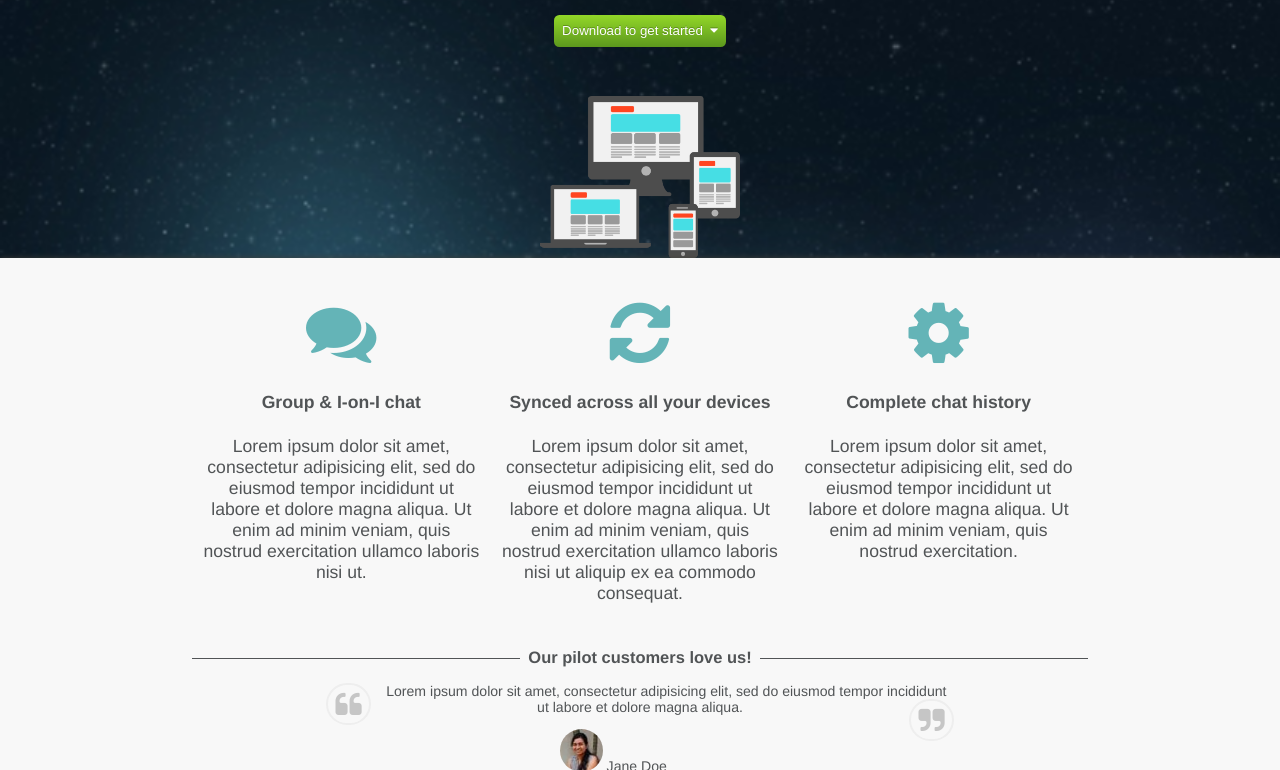
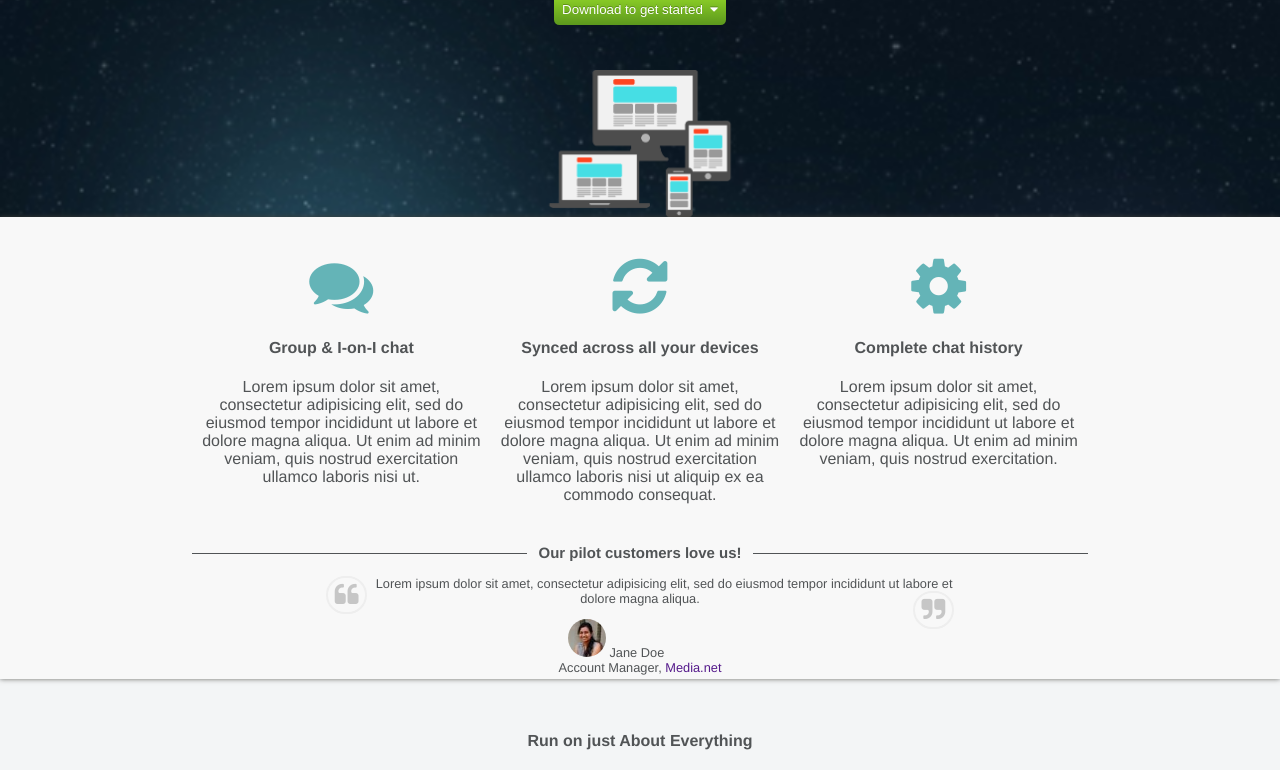
Before and after one commit to shivangidas/gotoApp, a plain HTML site: page index.html in a window 1280 px wide. Shown: the part 205-975 px from the top of the page. Drawn offline with Linux system fonts and the light colour scheme.

Commit message:
Add files via upload

```diff
--- a/index.css
+++ b/index.css
@@ -24,7 +24,7 @@ li {
   padding: 0.625em 0.1em;
   /* 10/16 = 0.625*/
 }
-p{
+p {
   padding: 0 0.625em;
 }
 footer {
@@ -53,22 +53,20 @@ nav {
 a {
   text-decoration: none;
 }
- header h1, header h4, header a{
+header h1, header h4, header a {
   color: rgba(255, 255, 255, 0.81);
 }
 header h1, header h4 {
   text-shadow: 0 0 8px rgba(0, 0, 0, 0.91);
 }
-
-footer, footer a{
+footer, footer a {
   color: rgba(0, 0, 0, 0.55);
   font-size: small;
 }
 i {
   color: grey;
 }
-
-.small{
+.small {
   font-size: small;
 }
 .left {
@@ -78,108 +76,7 @@ i {
   float: right;
 }
 
-/*************************************************/
-.contento {
-  margin: 0 5%;
-}
-@media screen and (min-width: 600px) {
-  .contento {
-    margin: 0 10%;
-  }
-}
-@media screen and (min-width: 900px) {
-  .contento {
-    margin: 0 12%;
-  }
-}
-@media screen and (min-width: 1200px) {
-  .contento {
-    margin: 0 15%;
-  }
-}
-
-/**********************************************************/
-
-.row::after {
-  content: "";
-  clear: both;
-  display: block;
-}
-[class*="col-"] {
-  float: left;
-  padding: 0.3em 0;
-}
-
-/* For mobile phones: */
-
-[class*="col-"] {
-  width: 100%;
-}
-
-@media only screen and (min-width: 800px) {
-  /* For desktop: */
-  .col-1 {
-    width: 8.33%;
-  }
-  .col-2 {
-    width: 16.66%;
-  }
-  .col-3 {
-    width: 25%;
-  }
-  .col-4 {
-    width: 33.33%;
-  }
-  .col-5 {
-    width: 41.66%;
-  }
-  .col-6 {
-    width: 50%;
-  }
-  .col-7 {
-    width: 58.33%;
-  }
-  .col-8 {
-    width: 66.66%;
-  }
-  .col-9 {
-    width: 75%;
-  }
-  .col-10 {
-    width: 83.33%;
-  }
-  .col-11 {
-    width: 91.66%;
-  }
-  .col-12 {
-    width: 100%;
-  }
-}
-/*****************************************************/
-@media only screen and (min-width: 300px) {
-  /* For large phones and desktop: */
-  /*Grid of 5*/
-  .col-i-2 {
-    width: 20%;
-  }
-  h3{
-  overflow: hidden;
-  }
-  h3:before, h3:after {
-    content: "";
-    display: inline-block;
-    width: 50%;
-    margin: 0 .5em 0 -55%;
-    vertical-align: middle;
-    border-bottom: 1px solid;
-  }
-  h3:after {
-    margin: 0 -55% 0 .5em;
-  }
-}
-
-
-/*******************************************************************/
+/******************************Button action*************************************/
 
 .btn-green {
   position: relative;
@@ -222,12 +119,11 @@ i {
   left: 50%;
   margin-left: -7.25em;
   opacity: 0;
-  transition: opacity 1s;
-  -webkit-transition: opacity 1s;
-  -moz-transition: opacity 1s;
-  -o-transition: opacity 1s;
+  transition: opacity 0.5s;
+  -webkit-transition: opacity 0.5s;
+  -moz-transition: opacity 0.5s;
+  -o-transition: opacity 0.5s;
 }
-
 .btn-green .btn-menu::after {
   content: "";
   position: absolute;
@@ -238,11 +134,12 @@ i {
   border-style: solid;
   border-color: transparent transparent white transparent;
 }
-.btn-green:hover .btn-menu{
+.btn-green:hover .btn-menu {
   opacity: 1;
--webkit-transition: opacity 1s;
-  -moz-transition: opacity 1s;
-  -o-transition: opacity 1s;
+  transition: opacity 0.5s;
+  -webkit-transition: opacity 0.5s;
+  -moz-transition: opacity 0.5s;
+  -o-transition: opacity 0.5s;
 }
 .btn-menu ul li:hover {
   background-color: rgba(113, 103, 103, 0.26);
@@ -254,42 +151,44 @@ i {
   text-align: left;
 }
 
-/**********************************************************************/
+/********************************General**************************************/
 
 .mainContent {
   box-shadow: 0 0 0.3125em rgba(68, 66, 58, 0.84);
+  -webkit-box-shadow: 0 0 0.3125em rgba(68, 66, 58, 0.84);
+  -moz-box-shadow: 0 0 0.3125em rgba(68, 66, 58, 0.84);
   color: #515456;
   padding-top: 2em;
   background-color: rgba(169, 169, 169, 0.08);
 }
 .mainContent .col-4 i {
   color: #64b4b7;
-  transition:transform .2s ease-out;
-  transition:-ms-transform .2s ease-out;
-  -webkit-transition:-webkit-transform .2s ease-out;
-  -moz-transition:-moz-transform .2s ease-out;
-  -o-transition:-o-transform .2s ease-out;
+  transition: transform .2s ease-out;
+  transition: -ms-transform .2s ease-out;
+  -webkit-transition: -webkit-transform .2s ease-out;
+  -moz-transition: -moz-transform .2s ease-out;
+  -o-transition: -o-transform .2s ease-out;
 }
-.mainContent .col-4 i:hover{
+.mainContent .col-4 i:hover {
   transform: scale(1.3);
   -webkit-transform: scale(1.3);
   -moz-transform: scale(1.3);
   -o-transform: scale(1.3);
   -ms-transform: scale(1.3);
 }
-.mainContent article i{
+.mainContent article i {
   color: rgba(128, 128, 128, 0.42);
   border-radius: 2em;
   -webkit-border-radius: 2em;
   -moz-border-radius: 2em;
 }
-.customerSection{
-  font-size:80%;
+.customerSection {
+  font-size: 80%;
 }
-.customer{
+.customer {
   margin-top: 1em;
 }
-.customer img{
+.customer img {
   height: 3em;
   width: 3em;
   max-width: 100%;
@@ -303,33 +202,126 @@ i {
   background-color: rgba(164, 176, 185, 0.13);
 }
 
-/**********************/
+/***************************Centering content**********************/
+
+.contento {
+  margin: 0 5%;
+}
+@media screen and (min-width: 600px) {
+  .contento {
+    margin: 0 10%;
+  }
+}
+@media screen and (min-width: 900px) {
+  .contento {
+    margin: 0 12%;
+  }
+}
+@media screen and (min-width: 1200px) {
+  .contento {
+    margin: 0 15%;
+  }
+}
+
+/***************************Grids*******************************/
+
+.row::after {
+  content: "";
+  clear: both;
+  display: block;
+}
+
+/* For mobile phones: */
+
+[class*="col-"] {
+  float: left;
+  padding: 0.3em 0;
+  width: 100%;
+}
+@media only screen and (min-width: 800px) {
+  /* For desktop: */
+  .col-1 {
+    width: 8.33%;
+  }
+  .col-2 {
+    width: 16.66%;
+  }
+  .col-3 {
+    width: 25%;
+  }
+  .col-4 {
+    width: 33.33%;
+  }
+  .col-5 {
+    width: 41.66%;
+  }
+  .col-6 {
+    width: 50%;
+  }
+  .col-7 {
+    width: 58.33%;
+  }
+  .col-8 {
+    width: 66.66%;
+  }
+  .col-9 {
+    width: 75%;
+  }
+  .col-10 {
+    width: 83.33%;
+  }
+  .col-11 {
+    width: 91.66%;
+  }
+  .col-12 {
+    width: 100%;
+  }
+}
+
+@media only screen and (min-width: 300px) {
+  /* For large phones and desktop: */
+  /*Grid of 5*/
+  .col-i-2 {
+    width: 20%;
+  }
+  h3 {
+    overflow: hidden;
+  }
+  h3:before, h3:after {
+    content: "";
+    display: inline-block;
+    width: 50%;
+    margin: 0 .5em 0 -55%;
+    vertical-align: middle;
+    border-bottom: 1px solid;
+  }
+  h3:after {
+    margin: 0 -55% 0 .5em;
+  }
+}
 @media only screen and (min-width: 600px) {
+  html {
+    font-size: 0.95em;
+  }
+}
+@media only screen and (min-width: 800px) {
   html {
     font-size: 1em;
   }
-
 }
-@media only screen and (min-width: 600px) {
-    html {
-    font-size: 1.1em;
-  }
-
-}
-
 @media screen and (max-width: 400px) {
   /* for icons on phone*/
   .fa-2x {
     font-size: 1.5em;
   }
-  footer div{
+  footer div {
     text-align: center;
     float: none !important;
   }
-  footer{
+  footer {
     height: 2em;
   }
-  body{
+  body {
     margin-bottom: 2em;
   }
 }
--- a/index.html
+++ b/index.html
@@ -5,7 +5,9 @@ Date : 08/12/2016
 <!DOCTYPE html>
 <html lang="en">
 	<head>
-	<title>Go.to</title>
+		<title>
+			Go.to
+		</title>
 		<meta charset="utf-8">
 		<meta content="width=device-width, initial-scale=1" name="viewport">
 		<link href="https://cdnjs.cloudflare.com/ajax/libs/font-awesome/4.7.0/css/font-awesome.min.css" rel="stylesheet">
@@ -16,26 +18,30 @@ Date : 08/12/2016
 			<div class="contento">
 				<nav>
 					<a class="left" href="#">
-					<span class="fa-stack fa-1x">
-						<i class="fa fa-comment fa-stack-2x" style="color: #93d728;"></i>
-						<strong class="fa-stack-1x fa-stack-text fa-inverse">Go</strong>
-					</span><strong>.to</strong></a>
+					<span class="fa-stack fa-1x"><i class="fa fa-comment fa-stack-2x" style="color: #93d728;"></i> <strong class="fa-stack-1x fa-stack-text fa-inverse">Go</strong></span>
+					<strong>.to</strong>
+					</a>
 					<div class="right small">
-					<a href="#">Home</a>&nbsp;
-					<a href="#">Forwarding</a>
+						<a href="#">Home</a>&nbsp; <a href="#">Forwarding</a>
 					</div>
 				</nav>
 				<center>
 					<!-- heading -->
-				<h1 class="col-12">Chat for businesses and teams</h1>
+					<h1 class="col-12">
+						Chat for businesses and teams
+					</h1>
 					<!-- sub heading -->
 					<h4>
-				<p>Spend less time sifting through email discussions </br>
-				and more time getting things done</p>
+						<p>
+							Spend less time sifting through email discussions<br>
+							and more time getting things done
+						</p>
 					</h4>
-				<button class="btn-green tooltip"><!-- Download -->
-				 Download to get started &nbsp;<i style="color:white;" class="fa fa-caret-down"></i>
-				<div class="btn-menu"><!-- Download menu -->
+					<!-- Download -->
+					<button class="btn-green tooltip">
+					 Download to get started &nbsp;<i class="fa fa-caret-down" style="color:white;"></i>
+					<div class="btn-menu">
+						<!-- Download menu -->
 						<div class="left">
 							<span>DESKTOP</span>
 							<ul>
@@ -61,65 +67,75 @@ Date : 08/12/2016
 								</li>
 							</ul>
 						</div>
-				</div>
-				</button>
+					</div></button>
 				</center>
 			</div>
-	</header><!-- main section -->
+		</header>
+		<!-- main section -->
 		<section class="row mainContent">
 			<div class="contento">
 				<center>
 					<section class="col-4">
 						<!-- Group -->
 						<i aria-hidden="true" class="fa fa-4x fa-comments row"></i>
-					<article>
-						<h4>Group & I-on-I chat</h4>
-						<p>Lorem ipsum dolor sit amet, consectetur adipisicing elit, sed do eiusmod tempor incididunt ut labore et dolore magna aliqua. Ut enim ad minim veniam, quis nostrud exercitation ullamco laboris nisi ut.</p>
-					</article>
+
+						<h4>
+							Group & I-on-I chat
+						</h4>
+						<p>
+							Lorem ipsum dolor sit amet, consectetur adipisicing elit, sed do eiusmod tempor incididunt ut labore et dolore magna aliqua. Ut enim ad minim veniam, quis nostrud exercitation ullamco laboris nisi ut.
+						</p>
+
 					</section>
 					<section class="col-4">
 						<!-- Sync -->
 						<i aria-hidden="true" class="fa fa-4x fa-refresh row"></i>
-					<article>
-						<h4>Synced across all your devices</h4>
-						<p>Lorem ipsum dolor sit amet, consectetur adipisicing elit, sed do eiusmod tempor incididunt ut labore et dolore magna aliqua. Ut enim ad minim veniam, quis nostrud exercitation ullamco laboris nisi ut aliquip ex ea commodo consequat.</p>
-					</article>
+
+						<h4>
+							Synced across all your devices
+						</h4>
+						<p>
+							Lorem ipsum dolor sit amet, consectetur adipisicing elit, sed do eiusmod tempor incididunt ut labore et dolore magna aliqua. Ut enim ad minim veniam, quis nostrud exercitation ullamco laboris nisi ut aliquip ex ea commodo consequat.
+						</p>
+
 					</section>
 					<section class="col-4">
 						<!-- History -->
 						<i aria-hidden="true" class="fa fa-4x fa-cog row"></i>
-					<article>
-						<h4>Complete chat history</h4>
-						<p>Lorem ipsum dolor sit amet, consectetur adipisicing elit, sed do eiusmod tempor incididunt ut labore et dolore magna aliqua. Ut enim ad minim veniam, quis nostrud exercitation.</p>
-					</article>
+
+						<h4>
+							Complete chat history
+						</h4>
+						<p>
+							Lorem ipsum dolor sit amet, consectetur adipisicing elit, sed do eiusmod tempor incididunt ut labore et dolore magna aliqua. Ut enim ad minim veniam, quis nostrud exercitation.
+						</p>
+
 					</section>
-
 					<section class="row customerSection">
 						<!-- Customers -->
 						<article class="col-12">
-						<h3>Our pilot customers love us!</h3>
+							<h3>
+								Our pilot customers love us!
+							</h3>
 							<div class="contento">
-							<i class="fa fa-quote-left fa-2x fa-pull-left fa-border"></i>
-							Lorem ipsum dolor sit amet, consectetur adipisicing elit, sed do eiusmod tempor incididunt ut labore et dolore magna aliqua.
-							<i class="fa fa-quote-right fa-2x fa-pull-right fa-border"></i>
-							<br>
+								<i class="fa fa-quote-left fa-2x fa-pull-left fa-border"></i> Lorem ipsum dolor sit amet, consectetur adipisicing elit, sed do eiusmod tempor incididunt ut labore et dolore magna aliqua. <i class="fa fa-quote-right fa-2x fa-pull-right fa-border"></i><br>
 								<div class="customer">
-								<img src="images/image2.jpg" alt="user">
-
-								<span>Jane Doe</span><br>
-								<span>Account Manager, <a href=""> Media.net</a></span>
+									<img alt="user" src="images/image2.jpg"> <span>Jane Doe</span><br>
+									<span>Account Manager, <a href="">Media.net</a></span>
 								</div>
 							</div>
-
 						</article>
 					</section>
 				</center>
 			</div>
-	</section><!-- icons  -->
+		</section>
+		<!-- icons  -->
 		<section class="row bottomRow">
 			<div class="contento">
 				<center>
-				<h4>Run on just About Everything</h4>
+					<h4>
+						Run on just About Everything
+					</h4>
 					<div class="row">
 						<div class="col-i-2">
 							<i aria-hidden="true" class="fa fa-2x fa-apple col-12"></i> Mac
```
Lines whose indentation alone changed are shown as unchanged.
